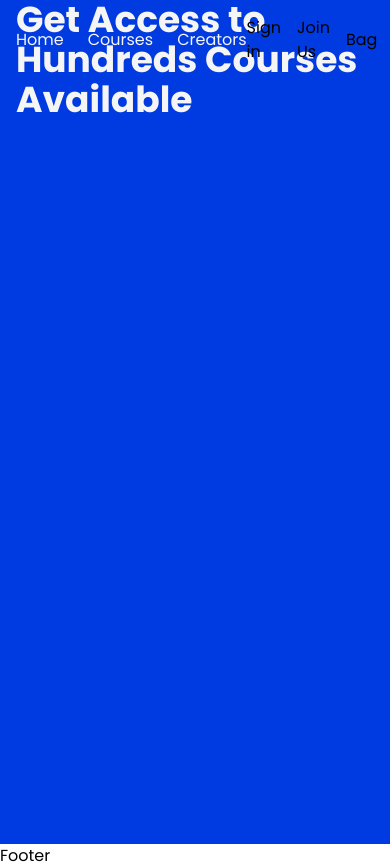
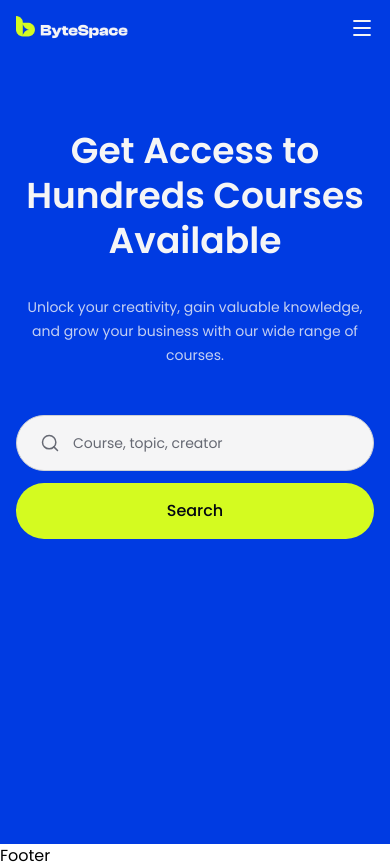
Before and after one commit to md-asikuzzaman/bytespace-frontend, a Next.js app: page / in a window 390 px wide. Built offline with nearby package versions, Linux system fonts and the light colour scheme.

Commit message:
feat: added mobile menu

```diff
--- a/package.json
+++ b/package.json
@@ -10,6 +10,7 @@
   },
   "dependencies": {
     "clsx": "^2.1.1",
+    "lucide-react": "^1.48.0",
     "next": "16.3.6",
     "react": "19.2.8",
     "react-dom": "19.2.8"
--- a/src/app/(home)/_sections/HeroSection.tsx
+++ b/src/app/(home)/_sections/HeroSection.tsx
@@ -1,13 +1,20 @@
 import Container from "@/components/Container";
-import React from "react";
+import HeroSearch from "@/components/HeroSearch";
 
 const HeroSection = () => {
   return (
-    <section className="bg-primary-800 min-h-screen">
-      <Container>
-        <h1 className="text-4xl font-bold text-surface">
-          Get Access to Hundreds Courses Available
-        </h1>
+    <section className="bg-primary-800">
+      <Container className="min-h-screen pt-32">
+        <div className="mx-auto w-full max-w-4xl text-center">
+          <h1 className="mb-8 text-4xl font-semibold leading-tight text-surface sm:text-5xl md:text-6xl lg:text-7xl">
+            Get Access to Hundreds Courses Available
+          </h1>
+          <p className="mx-auto mb-12 max-w-2xl text-sm font-normal leading-6 text-surface/80 sm:text-base">
+            Unlock your creativity, gain valuable knowledge, and grow your
+            business with our wide range of courses.
+          </p>
+          <HeroSearch />
+        </div>
       </Container>
     </section>
   );
--- /dev/null
+++ b/src/components/HeroSearch.tsx
@@ -0,0 +1,34 @@
+import { Search } from "lucide-react";
+
+const HeroSearch = () => {
+  return (
+    <div className="mx-auto flex w-full max-w-2xl flex-col gap-3 sm:flex-row">
+      {/* Search Input */}
+      <div className="relative flex-1">
+        <Search
+          size={20}
+          strokeWidth={1.8}
+          className="absolute left-6 top-1/2 -translate-y-1/2 text-muted"
+          aria-hidden="true"
+        />
+
+        <input
+          type="search"
+          placeholder="Course, topic, creator"
+          aria-label="Search for courses"
+          className="h-14 w-full rounded-full border border-border bg-surface pr-5 pl-14 text-sm text-foreground outline-none placeholder:text-muted focus:ring-2 focus:ring-primary"
+        />
+      </div>
+
+      {/* Search Button */}
+      <button
+        type="button"
+        className="h-14 rounded-full bg-secondary-400 px-8 font-medium text-gray-950 transition-all duration-200 hover:bg-secondary-500 cursor-pointer"
+      >
+        Search
+      </button>
+    </div>
+  );
+};
+
+export default HeroSearch;
--- a/src/components/layout/Header.tsx
+++ b/src/components/layout/Header.tsx
@@ -1,5 +1,9 @@
+"use client";
+
 import Image from "next/image";
 import Link from "next/link";
+import { Menu, X } from "lucide-react";
+import { useState } from "react";
 
 import Container from "../Container";
 
@@ -16,8 +20,10 @@ const actions = [
 ];
 
 const Header = () => {
+  const [isOpen, setIsOpen] = useState(false);
+
   return (
-    <header className="fixed w-full top-0 z-50 md">
+    <header className="fixed top-0 z-50 w-full">
       <Container className="flex items-center justify-between py-4">
         {/* Logo */}
         <Link href="/" aria-label="ByteSpace home">
@@ -27,17 +33,18 @@ const Header = () => {
             width={140}
             height={100}
             priority
+            className="h-auto w-28 sm:w-32 md:w-35"
           />
         </Link>
 
-        {/* Main Navigation */}
-        <nav aria-label="Main navigation">
+        {/* Desktop Navigation */}
+        <nav aria-label="Main navigation" className="hidden md:block">
           <ul className="flex items-center gap-6">
             {navigation.map((item) => (
               <li key={item.href}>
                 <Link
                   href={item.href}
-                  className="text-surface hover:font-medium transition-colors"
+                  className="text-surface transition-all duration-200 hover:font-medium"
                 >
                   {item.label}
                 </Link>
@@ -46,17 +53,74 @@ const Header = () => {
           </ul>
         </nav>
 
-        {/* Header Actions */}
-        <nav aria-label="Account navigation">
+        {/* Desktop Actions */}
+        <nav aria-label="Account navigation" className="hidden md:block">
           <ul className="flex items-center gap-4">
             {actions.map((item) => (
               <li key={item.href}>
-                <Link href={item.href}>{item.label}</Link>
+                <Link
+                  href={item.href}
+                  className="text-surface transition-all duration-200 hover:font-medium"
+                >
+                  {item.label}
+                </Link>
               </li>
             ))}
           </ul>
         </nav>
+
+        {/* Mobile Menu Button */}
+        <button
+          type="button"
+          onClick={() => setIsOpen((prev) => !prev)}
+          aria-label={isOpen ? "Close menu" : "Open menu"}
+          aria-expanded={isOpen}
+          className="text-surface md:hidden cursor-pointer"
+        >
+          {isOpen ? (
+            <X size={24} strokeWidth={1.8} />
+          ) : (
+            <Menu size={24} strokeWidth={1.8} />
+          )}
+        </button>
       </Container>
+
+      {/* Mobile Menu */}
+      {isOpen && (
+        <div className="border-t border-surface/20 bg-primary-800 md:hidden">
+          <Container className="py-5">
+            <nav aria-label="Mobile navigation">
+              <ul className="flex flex-col gap-5">
+                {navigation.map((item) => (
+                  <li key={item.href}>
+                    <Link
+                      href={item.href}
+                      onClick={() => setIsOpen(false)}
+                      className="block text-surface transition-colors hover:font-medium"
+                    >
+                      {item.label}
+                    </Link>
+                  </li>
+                ))}
+
+                <li className="my-1 h-px bg-surface/20" />
+
+                {actions.map((item) => (
+                  <li key={item.href}>
+                    <Link
+                      href={item.href}
+                      onClick={() => setIsOpen(false)}
+                      className="block text-surface transition-colors hover:font-medium"
+                    >
+                      {item.label}
+                    </Link>
+                  </li>
+                ))}
+              </ul>
+            </nav>
+          </Container>
+        </div>
+      )}
     </header>
   );
 };
```
Also changed, not shown: 1 other file (tests, documents, lock files or other folders).
